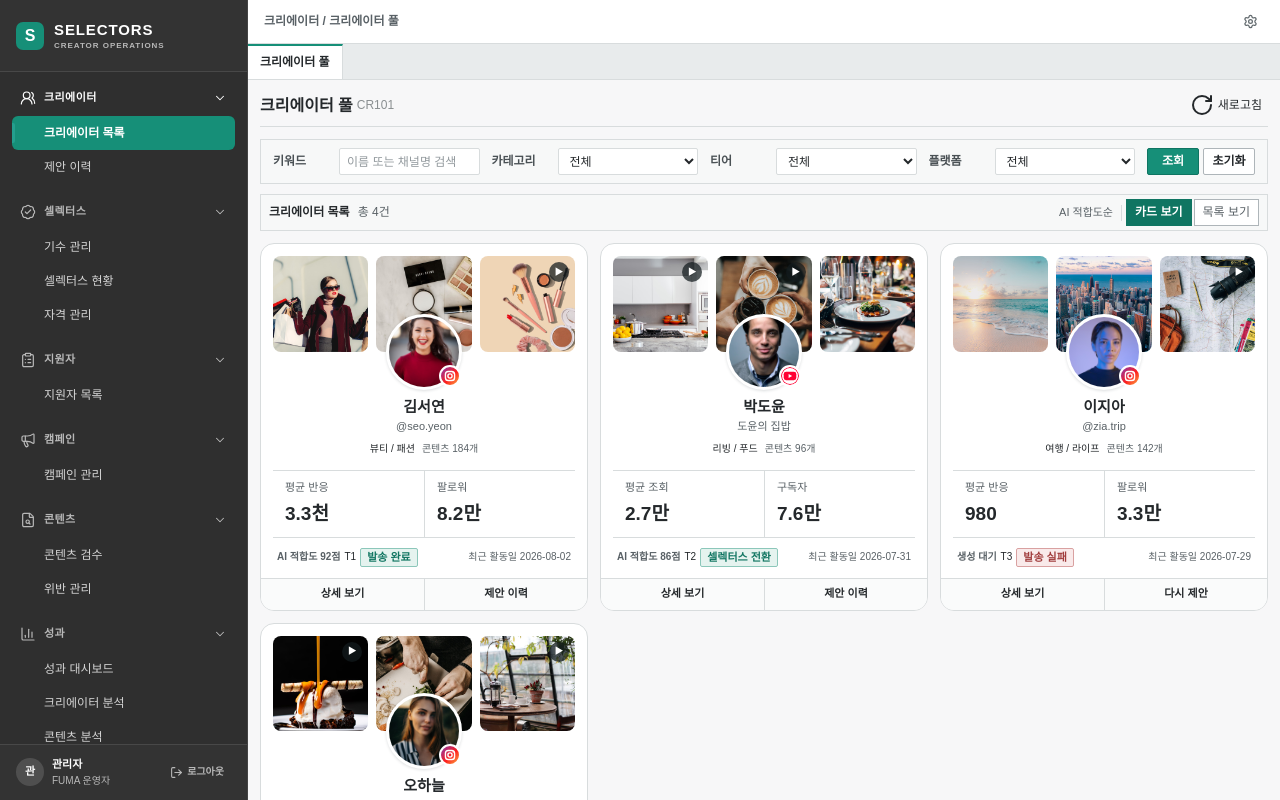
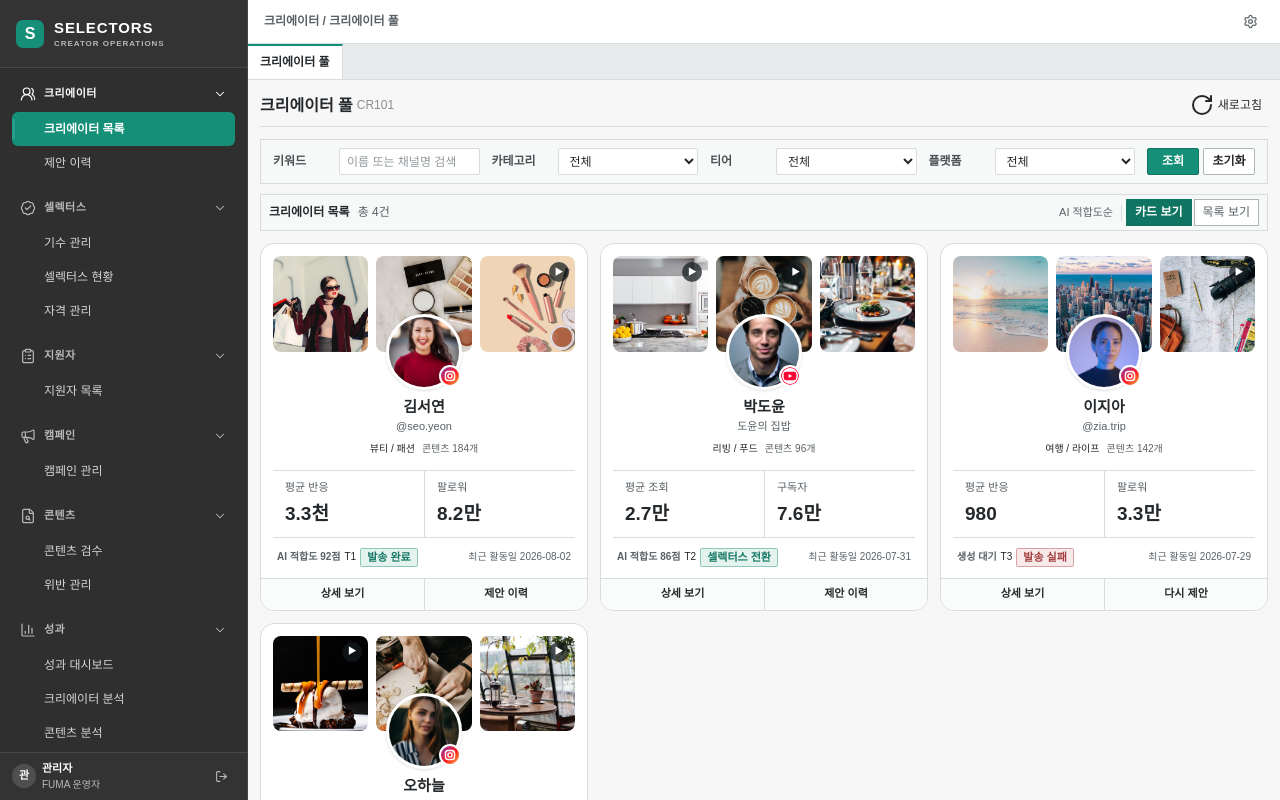
Before and after one commit to HD-Fuma/fe-hiselectors-admin, a React (Vite) app: page / in a window 1280 px wide. Shown: the top 800 px of the page. Built offline with nearby package versions, Linux system fonts and the light colour scheme.

Commit message:
style: compact sidebar brand and account spacing

```diff
--- a/src/styles/admin.css
+++ b/src/styles/admin.css
@@ -513,7 +513,7 @@
   width: var(--hsas-sidebar-width);
   height: 100dvh;
   align-self: start;
-  grid-template-rows: 72px minmax(0, 1fr) auto;
+  grid-template-rows: 68px minmax(0, 1fr) auto;
   overflow: hidden;
   border-right: 1px solid var(--hsas-sidebar-border);
   background: var(--hsas-sidebar-background);
@@ -578,18 +578,18 @@
 
 .hsas-admin-sidebar__account {
   display: grid;
-  grid-template-columns: 28px minmax(0, 1fr) auto;
-  align-items: center;
-  gap: var(--hsas-space-8);
-  padding: var(--hsas-space-12) var(--hsas-space-16);
+  grid-template-columns: 24px minmax(0, 1fr) auto;
+  align-items: center;
+  gap: 6px;
+  padding: var(--hsas-space-8) var(--hsas-space-12);
   border-top: 1px solid var(--hsas-sidebar-border);
   background: var(--hsas-sidebar-surface);
 }
 
 .hsas-admin-sidebar__account-avatar {
   display: grid;
-  width: 28px;
-  height: 28px;
+  width: 24px;
+  height: 24px;
   border-radius: 50%;
   background: rgb(255 255 255 / 14%);
   color: var(--hsas-text-inverse);
@@ -621,18 +621,28 @@
 }
 
 .hsas-admin-sidebar__logout {
-  display: inline-flex;
+  display: grid;
+  width: 28px;
   height: 28px;
   align-items: center;
-  gap: 4px;
-  padding: 0 6px;
+  padding: 0;
   border: 1px solid transparent;
   border-radius: 4px;
   background: transparent;
   color: var(--hsas-sidebar-heading);
   cursor: pointer;
-  font-size: 10px;
-  font-weight: 700;
+  place-items: center;
+}
+
+.hsas-admin-sidebar__logout span {
+  position: absolute;
+  width: 1px;
+  height: 1px;
+  padding: 0;
+  margin: -1px;
+  overflow: hidden;
+  clip: rect(0, 0, 0, 0);
+  white-space: nowrap;
 }
 
 .hsas-admin-sidebar__logout:hover {
```
